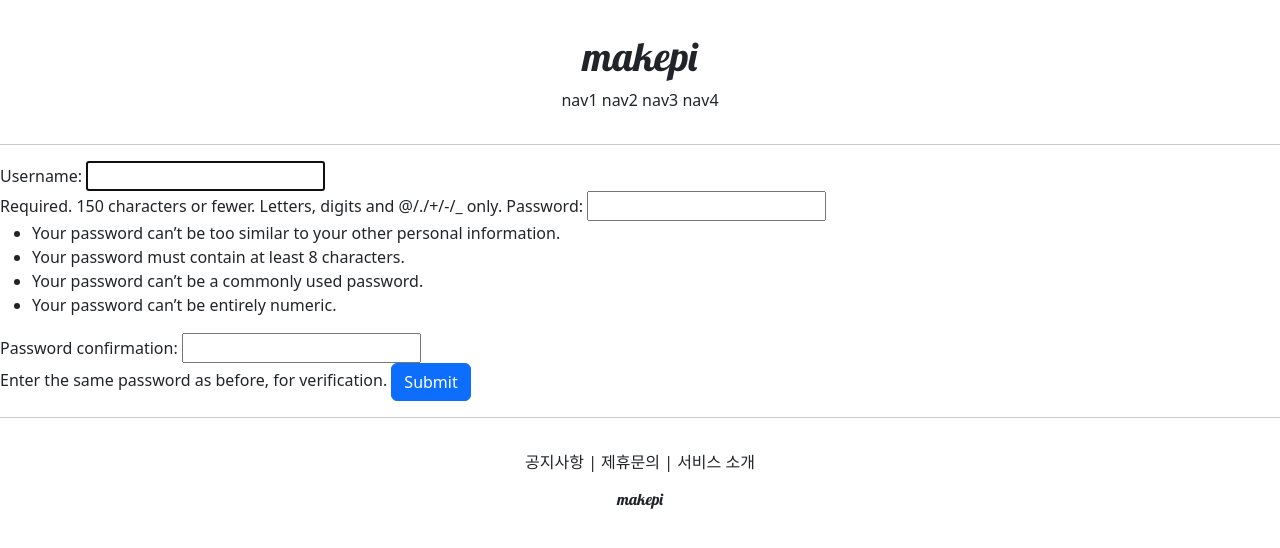
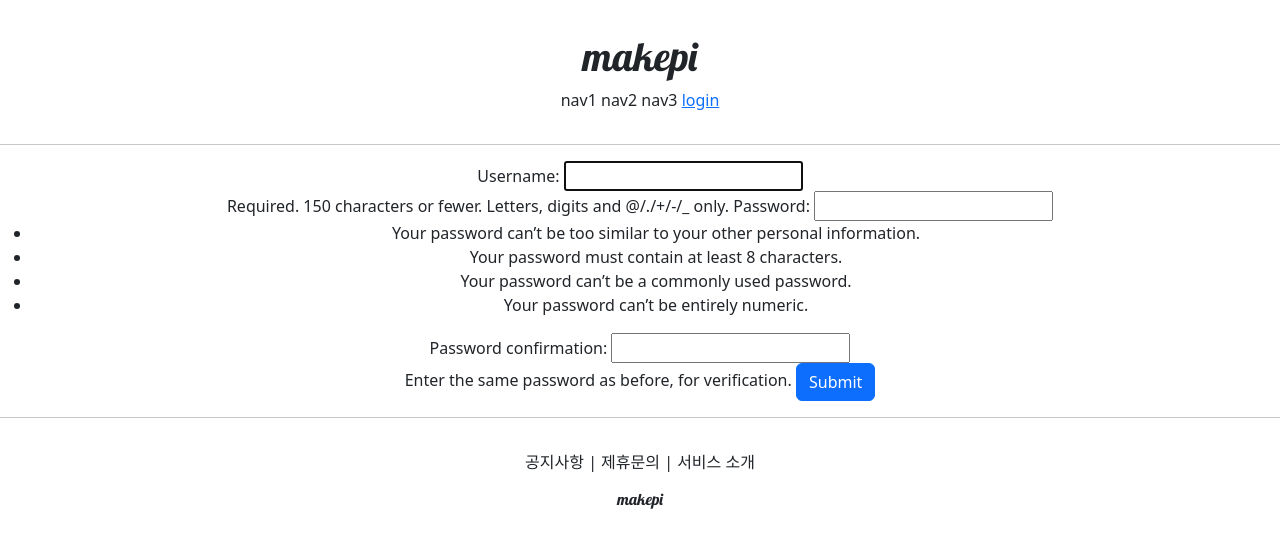
Before and after one commit to jeehyunkim0510/makepi, a Django app: page /account/create/ in a window 1280 px wide. Shown: the top 548 px of the page. Run offline with Django 4.2, Linux system fonts and the light colour scheme.

Commit message:
settings for logout and login

```diff
--- a/accountapp/templates/accountapp/create.html
+++ b/accountapp/templates/accountapp/create.html
@@ -1,7 +1,7 @@
 {% extends 'base.html' %}
 
 {% block content %}
-  <div>
+  <div style="text-align: center;">
     <form action="{% url 'accountapp:create' %}" method="post">
       {% csrf_token %}
       {{ form }}
--- a/accountapp/urls.py
+++ b/accountapp/urls.py
@@ -1,4 +1,5 @@
 from django.contrib import admin
+from django.contrib.auth.views import LoginView, LogoutView
 from django.urls import path, include
 
 from accountapp.views import hello_world, AccountCreateView
@@ -6,6 +7,8 @@ from accountapp.views import hello_world, AccountCreateView
 app_name = "accountapp"
 
 urlpatterns = [
+    path('login/', LoginView.as_view(template_name='accountapp/login.html'), name="login"),
+    path('logout/', LogoutView.as_view(), name='logout'),
     path('hello_world/', hello_world, name='hello_world'),
     path('create/', AccountCreateView.as_view(), name='create'),
 
--- a/makepi/settings.py
+++ b/makepi/settings.py
@@ -13,6 +13,8 @@ https://docs.djangoproject.com/en/4.2/ref/settings/
 from pathlib import Path
 
 import environ, os
+from django.urls import reverse_lazy
+
 env = environ.Env(
     DEBUG=(bool, False)
 )
@@ -138,3 +140,6 @@ STATICFILES_DIRS = [
 # https://docs.djangoproject.com/en/4.2/ref/settings/#default-auto-field
 
 DEFAULT_AUTO_FIELD = 'django.db.models.BigAutoField'
+
+LOGIN_REDIRECT_URL = reverse_lazy('accountapp:hello_world')
+LOGOUT_REDIRECT_URL = reverse_lazy('accountapp:hello_world')
--- a/templates/header.html
+++ b/templates/header.html
@@ -6,6 +6,14 @@
             <span>nav1</span>
             <span>nav2</span>
             <span>nav3</span>
-            <span>nav4</span>
+            {% if not user.is_authenticated %}
+            <a href="{% url 'accountapp:login' %}?next={{ request.path }}">
+                <span>login</span>
+            </a>
+            {% else %}
+            <a href="{% url 'accountapp:logout' %}?next={{ request.path }}">
+                <sapn>logout</sapn>
+            </a>
+            {% endif %}
         </div>
     </div>
```
Also changed, not shown: accountapp/templates/accountapp/login.html (added, +17 -0 lines), accountapp/views.py (line endings or trailing spaces).
